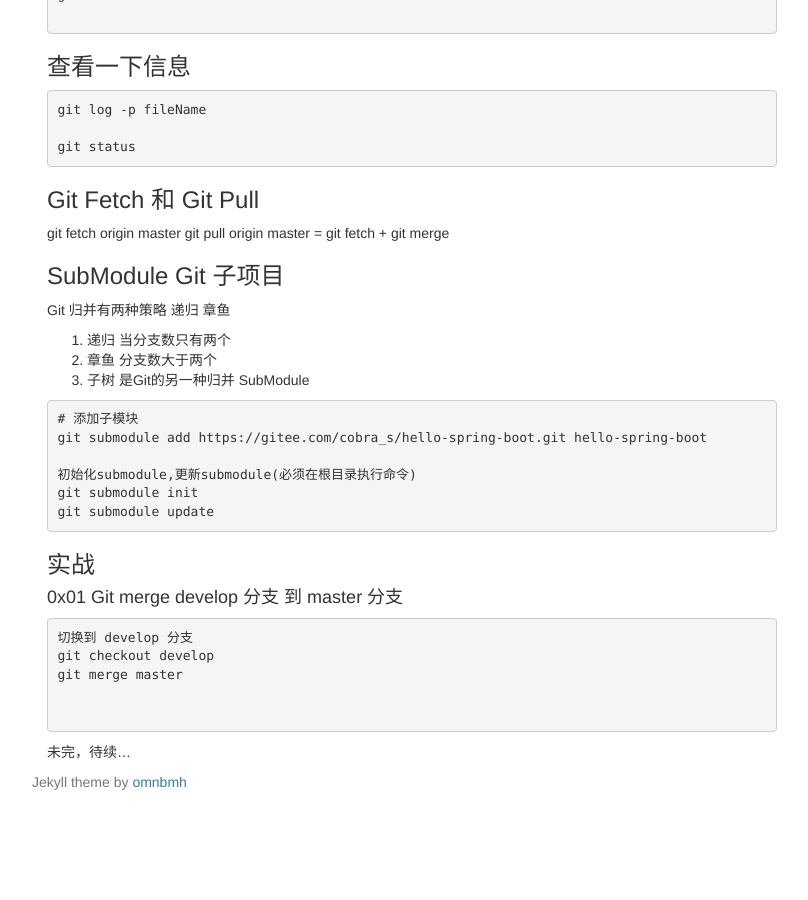
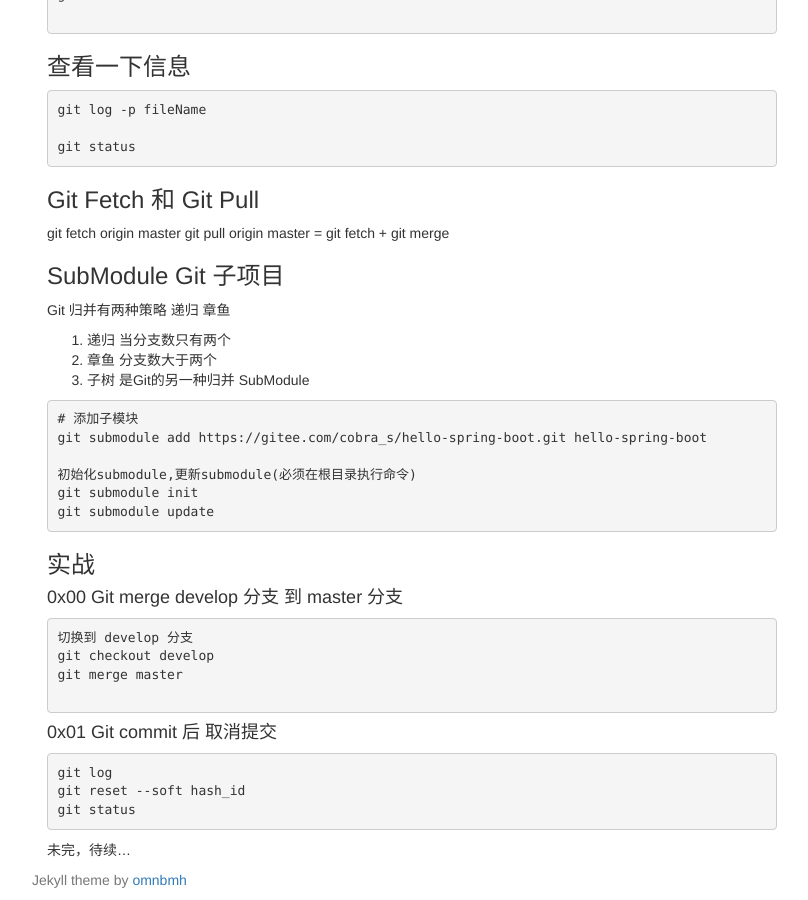
Before and after one commit to omnbmh/omnbmh.github.io, a Jekyll site: the page built from _posts/2019-01-02-git-shell.md, in a window 1280 px wide and 900 px high, scrolled down 2162 px. Shown: the whole window, without its empty margins (38-846 px from the left). Built offline with Jekyll 4.4.1, drawn with Linux system fonts in a browser that asks for light colours; before the commit the page ends 2964 px from its top, so only the background shows below that.

Commit message:
Update 2019-01-02-git-shell.md

````diff
--- a/_posts/2019-01-02-git-shell.md
+++ b/_posts/2019-01-02-git-shell.md
@@ -140,14 +140,20 @@ git submodule update
 
 ### 实战
 
-#### 0x01 Git merge develop 分支 到 master 分支
+#### 0x00 Git merge develop 分支 到 master 分支
 
 ```
 切换到 develop 分支
 git checkout develop
 git merge master
 
+```
+#### 0x01 Git commit 后 取消提交
 
+```
+git log
+git reset --soft hash_id
+git status
 ```
 
 未完，待续...
````
